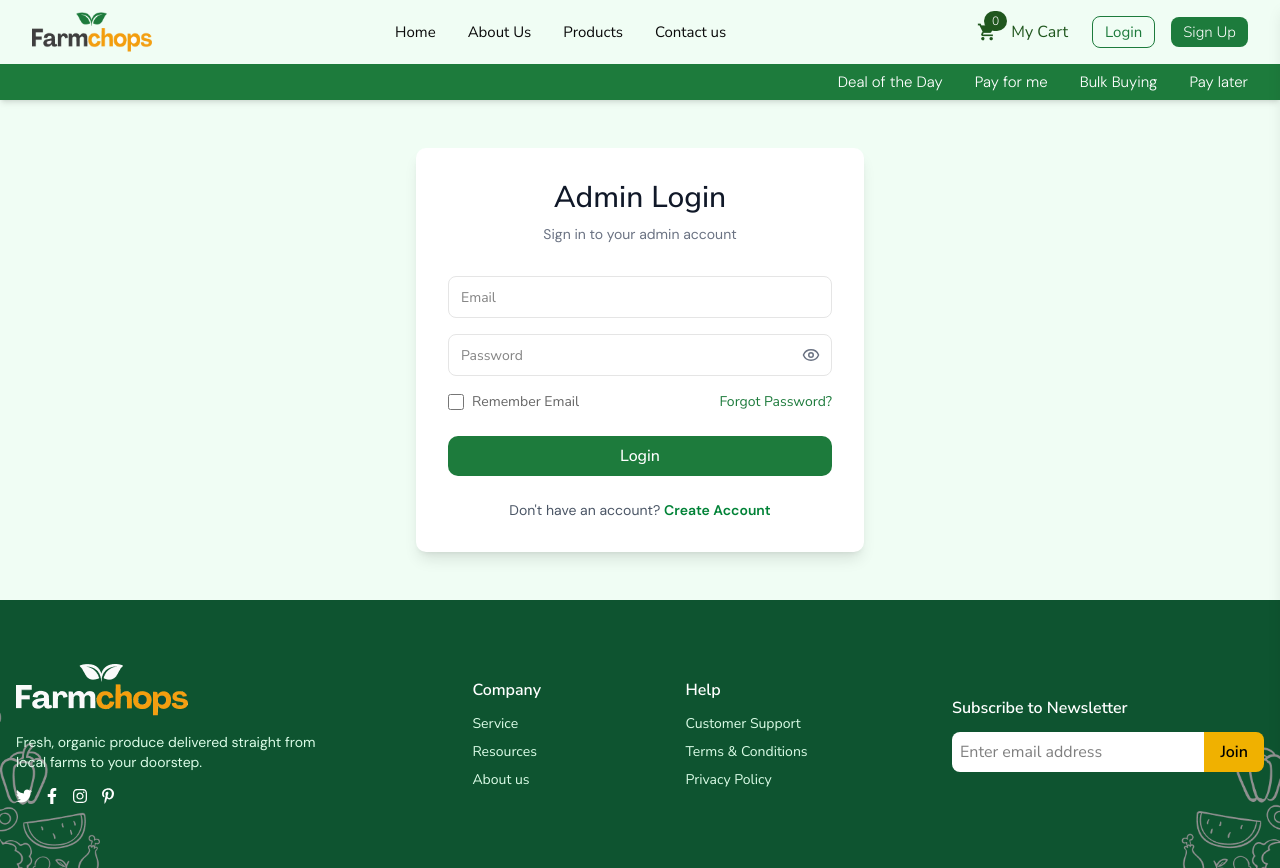
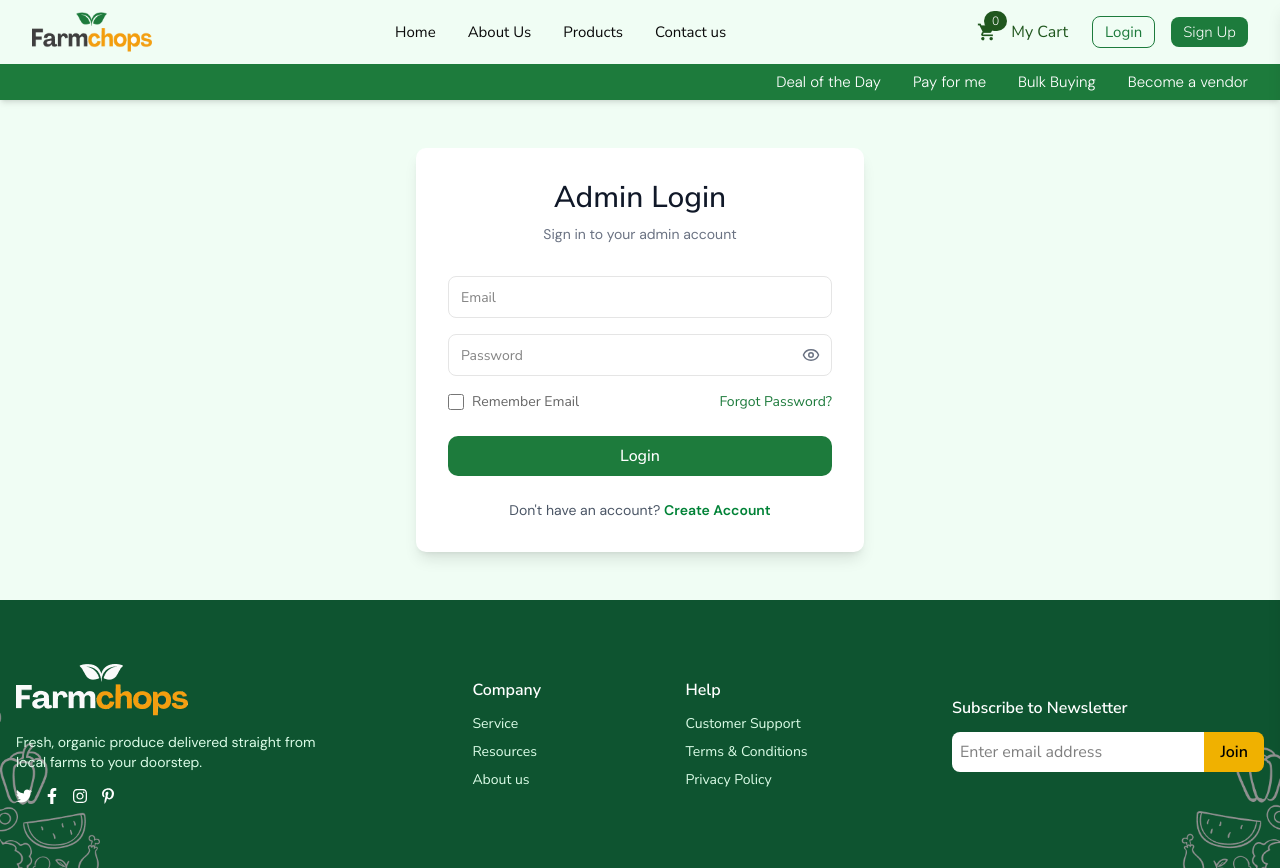
Before and after one commit to Farmchops/FarmChops-Frontend, a React (Vite) app: page /admin/login in a window 1280 px wide. Built offline with nearby package versions, Linux system fonts and the light colour scheme.

Commit message:
unverified peeps

```diff
--- a/src/components/Navbar.tsx
+++ b/src/components/Navbar.tsx
@@ -162,7 +162,7 @@ const Navbar: React.FC = () => {
                 <p className="hidden md:block">Deal of the Day</p>
                 <p>Pay for me</p>
                 <p>Bulk Buying</p>
-                <p>Pay later</p>
+                <p>Become a vendor</p>
             </div>
 
             {/* Overlay for mobile */}
--- a/src/pages/admin/AdminManagementPermission.tsx
+++ b/src/pages/admin/AdminManagementPermission.tsx
@@ -268,8 +268,9 @@ export const AdminPermissionsModal: React.FC<AdminPermissionsModalProps> = ({
                     <div className="flex items-center gap-3 py-4 rounded-lg">
                         <div className="w-12 h-12 rounded-full bg-green-100 flex items-center justify-center">
                             <span className="text-lg font-semibold text-[#1D7B3C]">
-                                {admin.firstName.charAt(0)}{admin.lastName.charAt(0)}
+                                {(admin.firstName?.charAt(0) || "")}{(admin.lastName?.charAt(0) || "")}
                             </span>
+
                         </div>
                         <div>
                             <p className="font-medium text-gray-900">
```
